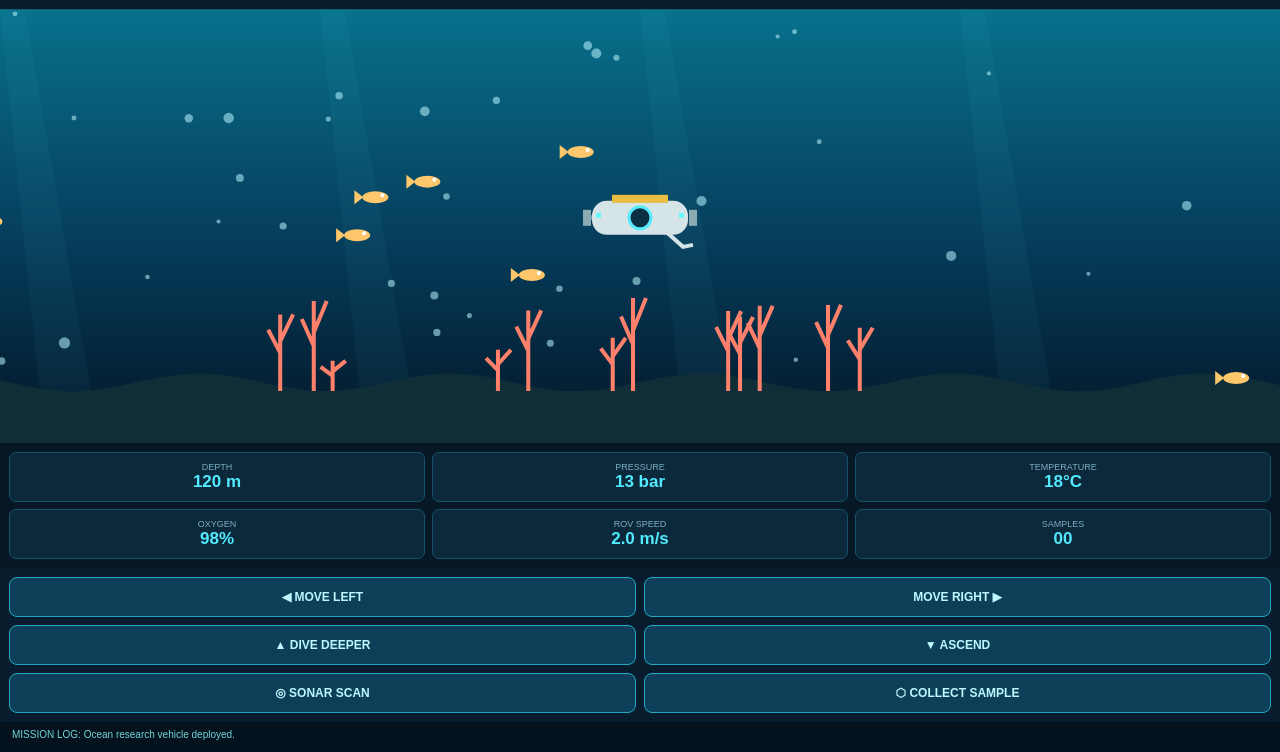
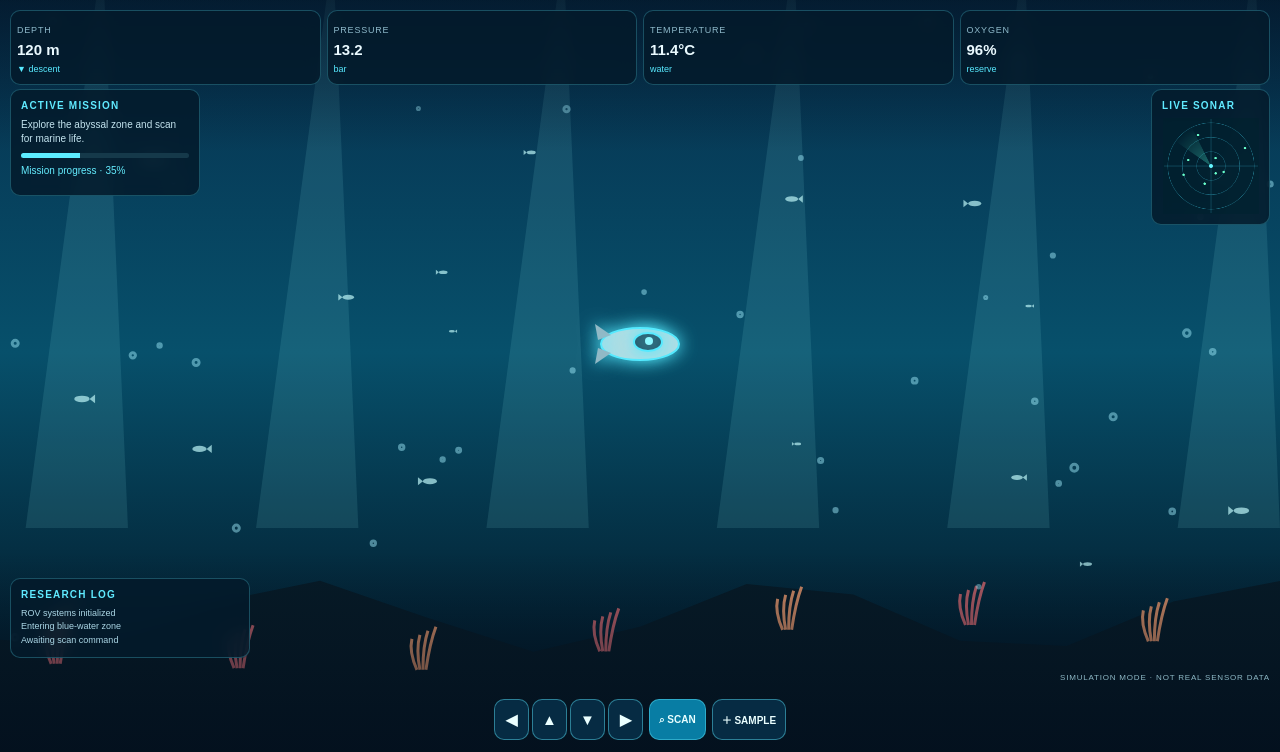
Before and after one commit to Srishti2323/ocean-_resarch_x, a plain HTML site: page index.html in a window 1280 px wide. Shown: the part 48-800 px from the top of the page. Drawn offline with Linux system fonts and the light colour scheme.

Commit message:
Update index.html

```diff
--- a/index.html
+++ b/index.html
@@ -3,282 +3,376 @@
 <html lang="en">
 <head>
 <meta charset="UTF-8">
-<meta name="viewport" content="width=device-width, initial-scale=1.0, maximum-scale=1.0, user-scalable=no">
-<title>OCEAN RESEARCH X</title>
+<meta name="viewport" content="width=device-width,initial-scale=1,maximum-scale=1,user-scalable=no">
+<meta name="theme-color" content="#041522">
+<title>OCEAN RESEARCH X V2</title>
 <style>
 *{box-sizing:border-box}
-body{
- margin:0;background:#03111e;color:#d9f7ff;
- font-family:Arial,sans-serif;overflow:hidden
-}
-header{
- height:58px;padding:10px 14px;
- display:flex;justify-content:space-between;align-items:center;
- background:#071c2c;border-bottom:1px solid #12617b
-}
-h2{font-size:17px;letter-spacing:2px;margin:0;color:#42e6ff}
-header span{font-size:10px;color:#6be9c9}
-main{height:calc(100dvh - 58px);display:flex;flex-direction:column}
-#scene{width:100%;flex:1;min-height:220px;display:block;background:#06334c}
-.dashboard{
- display:grid;grid-template-columns:repeat(3,1fr);
- gap:7px;padding:9px;background:#061725
-}
-.stat{
- background:#0b293b;border:1px solid #15536a;
- padding:9px 5px;border-radius:7px;text-align:center
-}
-.stat small{font-size:9px;color:#7caebe;display:block}
-.stat b{font-size:17px;color:#52eaff}
-.bottom{
- display:grid;grid-template-columns:1fr 1fr;
- gap:8px;padding:9px;background:#071c2c
-}
-button{
- background:#0d4058;color:#bdf7ff;border:1px solid #25a8c4;
- border-radius:8px;padding:12px;font-weight:bold;
- font-size:12px;touch-action:manipulation
-}
-button:active{background:#1682a0}
-#log{
- font-size:10px;color:#70d6d7;padding:7px 12px;
- background:#04121e;min-height:30px
-}
+html,body{margin:0;width:100%;height:100%;overflow:hidden;background:#03111d;color:#eafaff;font-family:Arial,system-ui}
+#sea{position:fixed;inset:0;width:100%;height:100%}
+.shade{position:fixed;inset:0;pointer-events:none;background:linear-gradient(#020d1bbd,transparent 25%,transparent 75%,#020d1bbb)}
+header{position:fixed;top:0;left:0;right:0;padding:13px 14px;display:flex;justify-content:space-between;background:linear-gradient(#031321,transparent)}
+.brand{font-weight:900;letter-spacing:1.7px;font-size:15px}
+.brand span{color:#5cecff}
+.live{font-size:10px;color:#9bffc9;border:1px solid #68dca877;border-radius:20px;padding:6px 9px}
+.hud{position:fixed;top:58px;left:10px;right:10px;display:grid;grid-template-columns:repeat(4,1fr);gap:6px}
+.metric,.panel{background:#041b2bd9;border:1px solid #56dff544;border-radius:10px;backdrop-filter:blur(8px)}
+.metric{padding:8px 6px}
+.metric small{font-size:9px;color:#8eb9ca;letter-spacing:.8px}
+.metric b{display:block;font-size:15px;margin-top:4px}
+.metric em{font-style:normal;font-size:9px;color:#58eaff}
+.panel{position:fixed;padding:10px}
+.panel h3{margin:0 0 7px;color:#60eaff;font-size:10px;letter-spacing:1.2px}
+.mission{top:137px;left:10px;width:47%;max-width:190px}
+.mission p{font-size:10px;line-height:1.4;margin:0 0 7px;color:#c4e4ef}
+.bar{height:5px;background:#15394a;border-radius:5px;overflow:hidden}
+.bar i{display:block;width:35%;height:100%;background:#5cecff}
+.sonar{top:137px;right:10px;width:119px}
+.sonar canvas{width:96px;height:96px;display:block;margin:auto}
+.log{bottom:94px;left:10px;width:62%;max-width:240px}
+.log div{font-size:9px;color:#abd6e5;line-height:1.5;white-space:nowrap;overflow:hidden;text-overflow:ellipsis}
+.controls{position:fixed;bottom:12px;left:0;right:0;display:flex;justify-content:center;gap:6px;padding:0 7px}
+button{border:1px solid #58dff577;background:#062b43;color:#eaffff;border-radius:10px;padding:12px 9px;font-size:10px;font-weight:bold;touch-action:none}
+button:active,button.active{background:#087fa5}
+.pad{display:flex;gap:3px}
+.pad button{min-width:35px;font-size:15px;padding:9px 5px}
+.primary{background:#087da4}
+.toast{position:fixed;top:47%;left:50%;transform:translate(-50%,-50%);background:#041c2bf2;border:1px solid #5cecff;border-radius:10px;padding:12px 16px;font-size:11px;opacity:0;transition:.2s;pointer-events:none}
+.toast.show{opacity:1}
+footer{position:fixed;right:10px;bottom:70px;font-size:8px;color:#8db8c5;letter-spacing:.8px}
 </style>
 </head>
 <body>
+
+<canvas id="sea"></canvas>
+<div class="shade"></div>
+
 <header>
- <h2>OCEAN RESEARCH X</h2>
- <span>● SYSTEM ONLINE</span>
+<div class="brand">OCEAN <span>RESEARCH</span> X <span style="font-size:9px">V2.0</span></div>
+<div class="live">● SYSTEM ONLINE</div>
 </header>
 
-<main>
- <canvas id="scene"></canvas>
+<div class="hud">
+<div class="metric"><small>DEPTH</small><b id="depth">120 m</b><em>▼ descent</em></div>
+<div class="metric"><small>PRESSURE</small><b id="pressure">13.1</b><em>bar</em></div>
+<div class="metric"><small>TEMPERATURE</small><b id="temp">8.4°C</b><em>water</em></div>
+<div class="metric"><small>OXYGEN</small><b id="oxy">96%</b><em>reserve</em></div>
+</div>
 
- <section class="dashboard">
-  <div class="stat"><small>DEPTH</small><b id="depth">120 m</b></div>
-  <div class="stat"><small>PRESSURE</small><b id="pressure">13 bar</b></div>
-  <div class="stat"><small>TEMPERATURE</small><b id="temp">18°C</b></div>
-  <div class="stat"><small>OXYGEN</small><b id="oxygen">98%</b></div>
-  <div class="stat"><small>ROV SPEED</small><b id="speed">2.0 m/s</b></div>
-  <div class="stat"><small>SAMPLES</small><b id="samples">00</b></div>
- </section>
+<section class="panel mission">
+<h3>ACTIVE MISSION</h3>
+<p id="mission">Explore the abyssal zone and scan for marine life.</p>
+<div class="bar"><i id="bar"></i></div>
+<p id="pct" style="margin-top:6px;color:#65edff">Mission progress · 35%</p>
+</section>
 
- <div class="bottom">
-  <button onclick="move(-1)">◀ MOVE LEFT</button>
-  <button onclick="move(1)">MOVE RIGHT ▶</button>
-  <button onclick="changeDepth(-20)">▲ DIVE DEEPER</button>
-  <button onclick="changeDepth(20)">▼ ASCEND</button>
-  <button onclick="scan()">◎ SONAR SCAN</button>
-  <button onclick="collect()">⬡ COLLECT SAMPLE</button>
- </div>
- <div id="log">MISSION LOG: Ocean research vehicle deployed.</div>
-</main>
+<section class="panel sonar">
+<h3>LIVE SONAR</h3>
+<canvas id="radar" width="200" height="200"></canvas>
+</section>
+
+<section class="panel log">
+<h3>RESEARCH LOG</h3>
+<div id="l1">ROV systems initialized</div>
+<div id="l2">Entering blue-water zone</div>
+<div id="l3">Awaiting scan command</div>
+</section>
+
+<footer>SIMULATION MODE · NOT REAL SENSOR DATA</footer>
+
+<div class="controls">
+<div class="pad">
+<button id="left">◀</button>
+<button id="up">▲</button>
+<button id="down">▼</button>
+<button id="right">▶</button>
+</div>
+<button class="primary" id="scan">⌕ SCAN</button>
+<button id="sample">＋ SAMPLE</button>
+</div>
+
+<div class="toast" id="toast">SONAR SWEEP COMPLETE</div>
 
 <script>
-const canvas=document.getElementById("scene");
-const ctx=canvas.getContext("2d");
+(()=>{
+const c=document.getElementById('sea');
+const g=c.getContext('2d');
+const r=document.getElementById('radar');
+const q=r.getContext('2d');
 
-let W=0,H=0;
-let subX=0,depth=120,samples=0;
-let scanRadius=0,scanning=false;
-let bubbles=[],fish=[],coral=[];
-let tick=0;
+let w,h,dpr=1,t=0;
+let x=.5,y=.49,dx=0,dy=0;
+let depth=120,pulse=0,angle=0,pct=35,samples=0;
 
-function resize(){
- const r=canvas.getBoundingClientRect();
- W=canvas.width=Math.floor(r.width*devicePixelRatio);
- H=canvas.height=Math.floor(r.height*devicePixelRatio);
- ctx.setTransform(devicePixelRatio,0,0,devicePixelRatio,0,0);
- W=r.width;H=r.height;
- if(!subX)subX=W/2;
+const fish=Array.from({length:18},()=>({
+x:Math.random(),y:.25+Math.random()*.55,
+s:.4+Math.random()*.7,
+dir:Math.random()<.5?-1:1,
+p:Math.random()*7
+}));
+
+const bubbles=Array.from({length:45},()=>({
+x:Math.random(),y:Math.random(),
+s:.15+Math.random()*.5,
+rad:1+Math.random()*2.5
+}));
+
+function size(){
+dpr=Math.min(devicePixelRatio||1,2);
+w=innerWidth;h=innerHeight;
+c.width=w*dpr;c.height=h*dpr;
+g.setTransform(dpr,0,0,dpr,0,0);
 }
-window.addEventListener("resize",resize);
-resize();
+addEventListener('resize',size);
+size();
 
-for(let i=0;i<35;i++){
- bubbles.push({
-  x:Math.random()*1000,y:Math.random()*700,
-  r:2+Math.random()*4,s:0.5+Math.random()*1.5
- });
-}
-for(let i=0;i<8;i++){
- fish.push({
-  x:Math.random()*1000,y:100+Math.random()*300,
-  s:0.5+Math.random()*1.2
- });
-}
-for(let i=0;i<12;i++){
- coral.push({
-  x:Math.random()*1000,
-  h:30+Math.random()*65
- });
+function sub(){
+g.save();
+g.translate(x*w,y*h);
+g.rotate(dx*.08);
+g.shadowColor='#54eaff';
+g.shadowBlur=17;
+g.fillStyle='#b9dce2';
+g.strokeStyle='#55eaff';
+g.lineWidth=2;
+g.beginPath();
+g.ellipse(0,0,39,16,0,0,7);
+g.fill();g.stroke();
+
+g.fillStyle='#23495b';
+g.beginPath();
+g.ellipse(8,-2,14,9,0,0,7);
+g.fill();g.stroke();
+
+g.fillStyle='#8df7ff';
+g.beginPath();
+g.arc(9,-3,4,0,7);
+g.fill();
+
+g.fillStyle='#91b9c6';
+g.beginPath();
+g.moveTo(-29,-9);
+g.lineTo(-45,-20);
+g.lineTo(-42,-4);
+g.closePath();g.fill();
+
+g.beginPath();
+g.moveTo(-29,9);
+g.lineTo(-45,20);
+g.lineTo(-42,4);
+g.closePath();g.fill();
+
+g.restore();
 }
 
-function background(){
- let g=ctx.createLinearGradient(0,0,0,H);
- g.addColorStop(0,"#08718c");
- g.addColorStop(.5,"#06405f");
- g.addColorStop(1,"#031526");
- ctx.fillStyle=g;ctx.fillRect(0,0,W,H);
+function frame(){
+t+=.016;
+g.clearRect(0,0,w,h);
 
- // Light rays
- for(let i=0;i<5;i++){
-  ctx.fillStyle="rgba(94,239,255,.035)";
-  ctx.beginPath();
-  ctx.moveTo(i*W/4,0);
-  ctx.lineTo(i*W/4+45,H);
-  ctx.lineTo(i*W/4+100,H);
-  ctx.lineTo(i*W/4+25,0);
-  ctx.fill();
- }
+let grad=g.createLinearGradient(0,0,0,h);
+grad.addColorStop(0,'#062b49');
+grad.addColorStop(.5,'#07506b');
+grad.addColorStop(1,'#010d1a');
+g.fillStyle=grad;
+g.fillRect(0,0,w,h);
 
- // Sea floor
- ctx.fillStyle="#102e37";
- ctx.beginPath();
- ctx.moveTo(0,H*.86);
- for(let x=0;x<=W;x+=20){
-  ctx.lineTo(x,H*.86+Math.sin(x*.025+tick*.02)*9);
- }
- ctx.lineTo(W,H);ctx.lineTo(0,H);ctx.fill();
+// Underwater light rays
+g.save();
+g.globalAlpha=.1;
+for(let i=0;i<6;i++){
+g.fillStyle='#a0faff';
+g.beginPath();
+g.moveTo(w*(.08+i*.18),0);
+g.lineTo(w*(.02+i*.18),h*.72);
+g.lineTo(w*(.1+i*.18),h*.72);
+g.fill();
+}
+g.restore();
 
- // Coral
- coral.forEach(c=>{
-  let x=(c.x%W);
-  ctx.strokeStyle="#ff806b";ctx.lineWidth=4;
-  ctx.beginPath();
-  ctx.moveTo(x,H*.88);
-  ctx.lineTo(x,H*.88-c.h);
-  ctx.moveTo(x,H*.88-c.h*.5);
-  ctx.lineTo(x-12,H*.88-c.h*.8);
-  ctx.moveTo(x,H*.88-c.h*.65);
-  ctx.lineTo(x+13,H*.88-c.h);
-  ctx.stroke();
- });
+// Ocean floor
+g.fillStyle='#071b27';
+g.beginPath();
+g.moveTo(0,h*.86);
+for(let i=0;i<=12;i++){
+g.lineTo(i*w/12,h*(.83+.045*Math.sin(i*1.4+t*.15)));
+}
+g.lineTo(w,h);g.lineTo(0,h);g.fill();
+
+// Coral
+for(let i=0;i<8;i++){
+let cx=(i*w/7+w*.04)%w;
+let base=h*(.87+.03*Math.sin(i));
+g.strokeStyle=i%2?'#b65e67':'#d18b66';
+g.lineWidth=3;
+for(let j=0;j<4;j++){
+g.beginPath();
+g.moveTo(cx+j*3,base);
+g.quadraticCurveTo(cx-8+j*7,base-18-j*3,cx-5+j*8,base-31-j*4);
+g.stroke();
+}
 }
 
-function drawFish(f){
- ctx.save();
- ctx.translate(f.x,f.y);
- ctx.fillStyle="#ffc76c";
- ctx.beginPath();
- ctx.ellipse(0,0,13,6,0,0,Math.PI*2);
- ctx.fill();
- ctx.beginPath();
- ctx.moveTo(-12,0);ctx.lineTo(-21,-7);
- ctx.lineTo(-21,7);ctx.fill();
- ctx.fillStyle="#fff";
- ctx.beginPath();ctx.arc(7,-2,2,0,Math.PI*2);ctx.fill();
- ctx.restore();
+// Fish animation
+fish.forEach(f=>{
+f.x+=f.dir*f.s*.0008;
+if(f.x<-.08)f.x=1.08;
+if(f.x>1.08)f.x=-.08;
+let fx=f.x*w;
+let fy=f.y*h+Math.sin(t*2+f.p)*5;
+g.fillStyle='#b5edf0bb';
+g.beginPath();
+g.ellipse(fx,fy,7*f.s,3*f.s,0,0,7);
+g.fill();
+g.beginPath();
+g.moveTo(fx-f.dir*7*f.s,fy);
+g.lineTo(fx-f.dir*12*f.s,fy-4*f.s);
+g.lineTo(fx-f.dir*12*f.s,fy+4*f.s);
+g.fill();
+});
+
+// Bubbles
+bubbles.forEach(b=>{
+b.y-=b.s*.0015;
+if(b.y<-.03){b.y=1.03;b.x=Math.random();}
+g.strokeStyle='#a6f1ff77';
+g.beginPath();
+g.arc(b.x*w,b.y*h,b.rad,0,7);
+g.stroke();
+});
+
+sub();
+
+// Sonar scan wave
+if(pulse>0){
+g.strokeStyle='#5befff88';
+g.lineWidth=2;
+g.beginPath();
+g.arc(x*w,y*h,(1-pulse)*Math.max(w,h)*.55,0,7);
+g.stroke();
+pulse-=.012;
 }
 
-function drawSub(){
- let x=subX,y=H*.48;
- ctx.save();
- ctx.translate(x,y);
-
- // ROV body
- ctx.fillStyle="#d5e4e7";
- ctx.beginPath();
- ctx.roundRect(-48,-17,96,34,15);
- ctx.fill();
-
- // Yellow top
- ctx.fillStyle="#e9bd42";
- ctx.fillRect(-28,-23,56,8);
-
- // Window
- ctx.fillStyle="#0b3044";
- ctx.beginPath();ctx.arc(0,0,11,0,Math.PI*2);ctx.fill();
- ctx.strokeStyle="#57eaff";ctx.lineWidth=3;ctx.stroke();
-
- // Side lights
- ctx.fillStyle="#64f8ff";
- ctx.fillRect(-44,-5,5,5);ctx.fillRect(39,-5,5,5);
-
- // Propellers
- ctx.fillStyle="#8caab2";
- ctx.fillRect(-57,-8,8,16);
- ctx.fillRect(49,-8,8,16);
-
- // Robotic arm
- ctx.strokeStyle="#d3e4e8";ctx.lineWidth=4;
- ctx.beginPath();ctx.moveTo(25,13);ctx.lineTo(43,29);
- ctx.lineTo(53,27);ctx.stroke();
-
- ctx.restore();
+requestAnimationFrame(frame);
 }
 
-function drawSonar(){
- if(!scanning)return;
- ctx.strokeStyle="rgba(83,245,255,.65)";
- ctx.lineWidth=2;
- ctx.beginPath();
- ctx.arc(subX,H*.48,scanRadius,0,Math.PI*2);
- ctx.stroke();
- scanRadius+=3;
- if(scanRadius>Math.max(W,H)*.7){
-  scanning=false;scanRadius=0;
- }
+function radar(){
+q.clearRect(0,0,200,200);
+q.fillStyle='#00233088';
+q.fillRect(0,0,200,200);
+q.strokeStyle='#4de5ff66';
+
+for(let i=1;i<=3;i++){
+q.beginPath();
+q.arc(100,100,i*30,0,Math.PI*2);
+q.stroke();
+}
+
+q.beginPath();
+q.moveTo(2,100);q.lineTo(198,100);
+q.moveTo(100,2);q.lineTo(100,198);
+q.stroke();
+
+angle+=.035;
+let a=q.createRadialGradient(100,100,0,100,100,90);
+a.addColorStop(0,'#50ffdc55');
+a.addColorStop(1,'#50ffdc00');
+q.fillStyle=a;
+q.beginPath();
+q.moveTo(100,100);
+q.arc(100,100,90,angle-.5,angle);
+q.closePath();q.fill();
+
+for(let i=0;i<8;i++){
+let z=i*2.4+1;
+let rr=18+(i*31)%72;
+q.fillStyle='#69ffcc';
+q.beginPath();
+q.arc(100+Math.cos(z)*rr,100+Math.sin(z)*rr,2.5,0,7);
+q.fill();
+}
+
+q.fillStyle='#65f7ff';
+q.beginPath();q.arc(100,100,4,0,7);q.fill();
+requestAnimationFrame(radar);
 }
 
 function update(){
- tick++;
- ctx.clearRect(0,0,W,H);
- background();
+x=Math.max(.12,Math.min(.88,x+dx*.003));
+y=Math.max(.29,Math.min(.79,y+dy*.003));
+depth=Math.max(20,Math.min(900,depth+dy*.16));
 
- fish.forEach(f=>{
-  f.x-=f.s;
-  if(f.x<-30)f.x=W+30;
-  drawFish(f);
- });
+document.getElementById('depth').textContent=Math.round(depth)+' m';
+document.getElementById('pressure').textContent=(1+depth*.1013).toFixed(1);
+document.getElementById('temp').textContent=(18-depth*.055).toFixed(1)+'°C';
+document.getElementById('oxy').textContent=Math.max(62,96-Math.floor(t/120))+'%';
 
- bubbles.forEach(b=>{
-  b.y-=b.s;
-  b.x+=Math.sin(tick*.02+b.y)*.25;
-  if(b.y<0){b.y=H*.85;b.x=Math.random()*W;}
-  ctx.fillStyle="rgba(185,245,255,.55)";
-  ctx.beginPath();ctx.arc(b.x%W,b.y,b.r,0,Math.PI*2);ctx.fill();
- });
-
- drawSonar();
- drawSub();
-
- requestAnimationFrame(update);
-}
-update();
-
-function move(direction){
- subX+=direction*22;
- subX=Math.max(60,Math.min(W-60,subX));
- document.getElementById("log").textContent=
- "MISSION LOG: ROV navigation command executed.";
+requestAnimationFrame(update);
 }
 
-function changeDepth(amount){
- depth=Math.max(20,Math.min(900,depth+amount));
- document.getElementById("depth").textContent=depth+" m";
- document.getElementById("pressure").textContent=
- Math.round(1+depth*.1)+" bar";
- document.getElementById("temp").textContent=
- Math.max(2,18-depth*.012).toFixed(1)+"°C";
- document.getElementById("log").textContent=
- "MISSION LOG: Depth adjusted to "+depth+" metres.";
+function log(s){
+let a=document.getElementById('l1');
+let b=document.getElementById('l2');
+let c=document.getElementById('l3');
+c.textContent=b.textContent;
+b.textContent=a.textContent;
+a.textContent=new Date().toLocaleTimeString([],{
+hour:'2-digit',minute:'2-digit'
+})+' · '+s;
 }
 
-function scan(){
- scanning=true;scanRadius=5;
- document.getElementById("log").textContent=
- "SONAR: Scanning surrounding underwater environment...";
+function msg(s){
+let e=document.getElementById('toast');
+e.textContent=s;
+e.classList.add('show');
+setTimeout(()=>e.classList.remove('show'),1300);
 }
 
-function collect(){
- samples++;
- document.getElementById("samples").textContent=
- String(samples).padStart(2,"0");
- document.getElementById("log").textContent=
- "RESEARCH: Sample "+samples+" collected successfully.";
+function advance(n){
+pct=Math.min(100,pct+n);
+document.getElementById('bar').style.width=pct+'%';
+document.getElementById('pct').textContent='Mission progress · '+pct+'%';
 }
+
+document.getElementById('scan').onclick=()=>{
+pulse=1;
+advance(12);
+log('Sonar sweep complete · targets detected');
+msg('SONAR SWEEP COMPLETE');
+};
+
+document.getElementById('sample').onclick=()=>{
+samples++;
+advance(5);
+log('Marine water sample '+samples+' secured');
+msg('SAMPLE '+samples+' SECURED');
+};
+
+function hold(id,a,b){
+let e=document.getElementById(id);
+let start=v=>{
+v.preventDefault();
+dx=a;dy=b;
+e.classList.add('active');
+};
+let end=()=>{
+dx=0;dy=0;
+e.classList.remove('active');
+};
+e.addEventListener('pointerdown',start);
+['pointerup','pointercancel','pointerleave'].forEach(k=>{
+e.addEventListener(k,end);
+});
+}
+
+hold('left',-1,0);
+hold('right',1,0);
+hold('up',0,-1);
+hold('down',0,1);
+
+frame();
+radar();
+update();
+})();
 </script>
 </body>
 </html>
```
